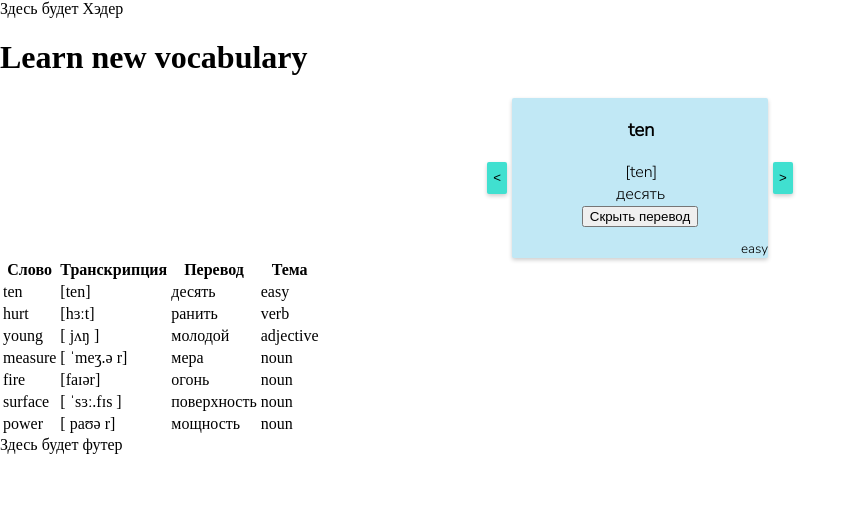
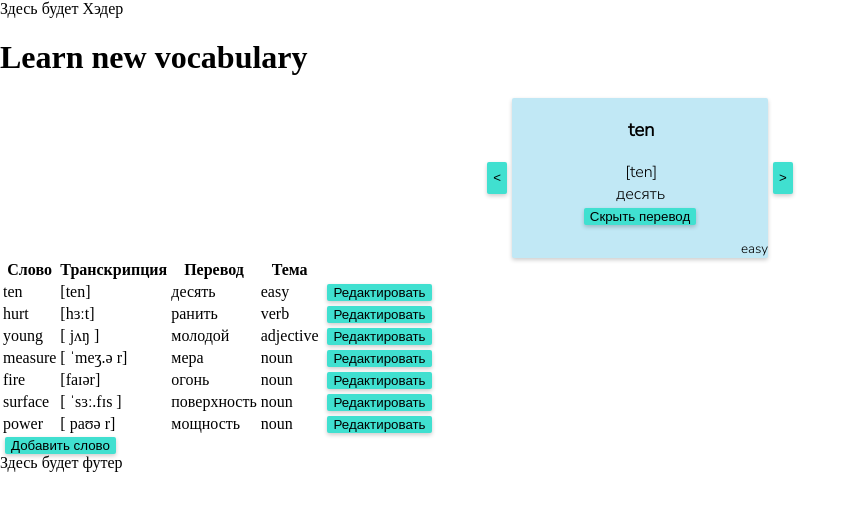
Before and after one commit to DariaKott/React-project-words, a React app: page / in a window 1280 px wide. Both pictures are taken after a click on the button "Показать перевод". Shown: the top 510 px of the page, without its empty margins (0-857 px from the left). Built offline with nearby package versions, Linux system fonts and the light colour scheme.

Commit message:
Added function AddWord

```diff
--- a/src/assets/global.scss
+++ b/src/assets/global.scss
@@ -9,3 +9,18 @@ body {
   margin: 0;
   padding: 0;
 }
+
+.button-style {
+  border: none;
+  border-radius: 2px;
+  // border: 1px solid rgb(0, 195, 255);
+  margin-left: 5px;
+  margin-right: 5px;
+  background-color: turquoise;
+  box-shadow: 0 2px 4px rgba(0, 0, 0, 0.2);
+
+  &:hover {
+    background-color: aquamarine;
+    cursor: pointer;
+  }
+}
--- a/src/presentation/App.jsx
+++ b/src/presentation/App.jsx
@@ -3,6 +3,7 @@ import '../assets/global.scss';
 import { WordTableRow } from './components/WordTableRow';
 import { words } from '../assets/data';
 import Gallery from './components/CardGallery';
+import { AddWord } from './components/AddWordButton';
 
 function App() {
   return (
@@ -25,6 +26,7 @@ function App() {
           ))}
         </tbody>
       </table>
+      <AddWord />
     </div>
   );
 }
--- /dev/null
+++ b/src/presentation/components/AddWordButton/index.jsx
@@ -0,0 +1,73 @@
+import React, { useState } from 'react';
+import '../../../assets/global.scss';
+
+function AddWord() {
+  const [addingWord, setAddingWords] = useState(false);
+
+  const [word, setWord] = useState('');
+  const [transcription, setTranscription] = useState('');
+  const [translation, setTranslation] = useState('');
+
+  const handleAddWord = () => {
+    setAddingWords(true);
+  };
+
+  const handleSaveWord = () => {
+    setWord(word);
+    setTranscription(transcription);
+    setTranslation(translation);
+
+    console.log('Добавлено слово: ', {
+      word,
+      transcription,
+      translation,
+    });
+
+    setAddingWords(false);
+    setWord('');
+    setTranscription('');
+    setTranslation('');
+  };
+
+  return (
+    <div>
+      {addingWord ? (
+        <div>
+          <input
+            type="text"
+            placeholder="Слово"
+            value={word}
+            onChange={(e) => setWord(e.target.value)}
+          />
+          <input
+            type="text"
+            placeholder="Транскрипция"
+            value={transcription}
+            onChange={(e) => setTranscription(e.target.value)}
+          />
+          <input
+            type="text"
+            placeholder="Перевод"
+            value={translation}
+            onChange={(e) => setTranslation(e.target.value)}
+          />
+          <button className="button-style" onClick={handleSaveWord}>
+            Сохранить слово
+          </button>
+          <button
+            className="button-style"
+            onClick={(e) => setAddingWords(false)}
+          >
+            Не сохранять
+          </button>
+        </div>
+      ) : (
+        <button className="button-style" onClick={handleAddWord}>
+          Добавить слово
+        </button>
+      )}
+    </div>
+  );
+}
+
+export { AddWord };
--- a/src/presentation/components/WordCard/index.jsx
+++ b/src/presentation/components/WordCard/index.jsx
@@ -19,10 +19,14 @@ function WordCard(props) {
       {showTranslation ? (
         <div>
           <div className="word word_translation">{props.russian}</div>
-          <button onClick={handleHideTranslation}>Скрыть перевод</button>
+          <button className="button-style" onClick={handleHideTranslation}>
+            Скрыть перевод
+          </button>
         </div>
       ) : (
-        <button onClick={handleShowTranslation}>Показать перевод</button>
+        <button className="button-style" onClick={handleShowTranslation}>
+          Показать перевод
+        </button>
       )}
       <div className="word word_tags">{props.tags}</div>
     </div>
--- a/src/presentation/components/WordTableRow/index.jsx
+++ b/src/presentation/components/WordTableRow/index.jsx
@@ -1,13 +1,86 @@
-import React from 'react';
+import React, { useState } from 'react';
 import './styles.scss';
+import '../../../assets/global.scss';
 
 function WordTableRow(props) {
+  //   return (
+  //     <tr>
+  //       <td>{props.english}</td>
+  //       <td>{props.transcription}</td>
+  //       <td>{props.russian}</td>
+  //       <td>{props.tags}</td>
+  //     </tr>
+  //   );
+  // }
+  const [isEditing, setIsEditing] = useState(false);
+
+  const handleEditClick = () => {
+    setIsEditing(true);
+  };
+
+  const handleSaveClick = () => {
+    // Сохранение изменений и отправка на сервер (если необходимо)
+    setIsEditing(false);
+  };
+
+  const handleInputChange = (event) => {
+    // console.log(event.target.value); // Вывести значение в консоль
+    console.log('что-то поменялось');
+  };
+
   return (
     <tr>
-      <td>{props.english}</td>
-      <td>{props.transcription}</td>
-      <td>{props.russian}</td>
-      <td>{props.tags}</td>
+      <td>
+        {isEditing ? (
+          <input
+            type="text"
+            value={props.english}
+            onChange={handleInputChange}
+          />
+        ) : (
+          props.english
+        )}
+      </td>
+      <td>
+        {isEditing ? (
+          <input
+            type="text"
+            value={props.transcription}
+            onChange={handleInputChange}
+          />
+        ) : (
+          props.transcription
+        )}
+      </td>
+      <td>
+        {isEditing ? (
+          <input
+            type="text"
+            value={props.russian}
+            onChange={handleInputChange}
+          />
+        ) : (
+          props.russian
+        )}
+      </td>
+      <td>
+        {isEditing ? (
+          <input type="text" value={props.tags} onChange={handleInputChange} />
+        ) : (
+          props.tags
+        )}
+      </td>
+      <td>
+        {isEditing ? (
+          <button className="button-style" onClick={handleSaveClick}>
+            Сохранить
+          </button>
+        ) : (
+          <button className="button-style" onClick={handleEditClick}>
+            Редактировать
+          </button>
+        )}
+      </td>
     </tr>
   );
 }
```
Also changed, not shown: src/assets/icon-edit.svg (added).
